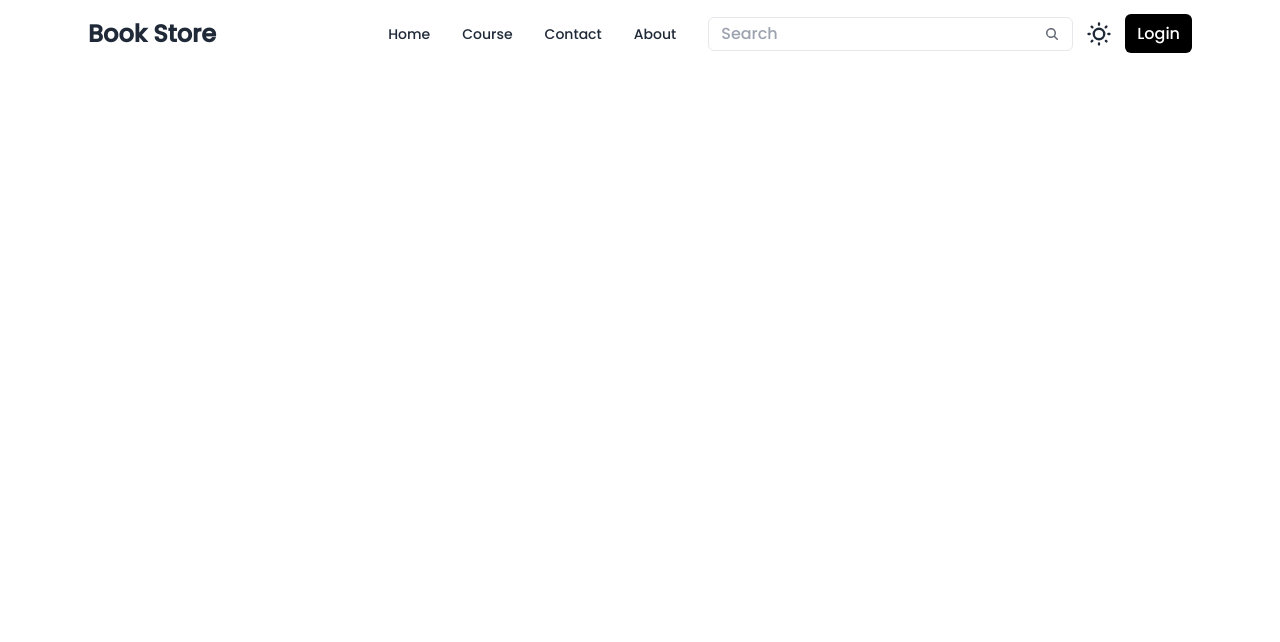
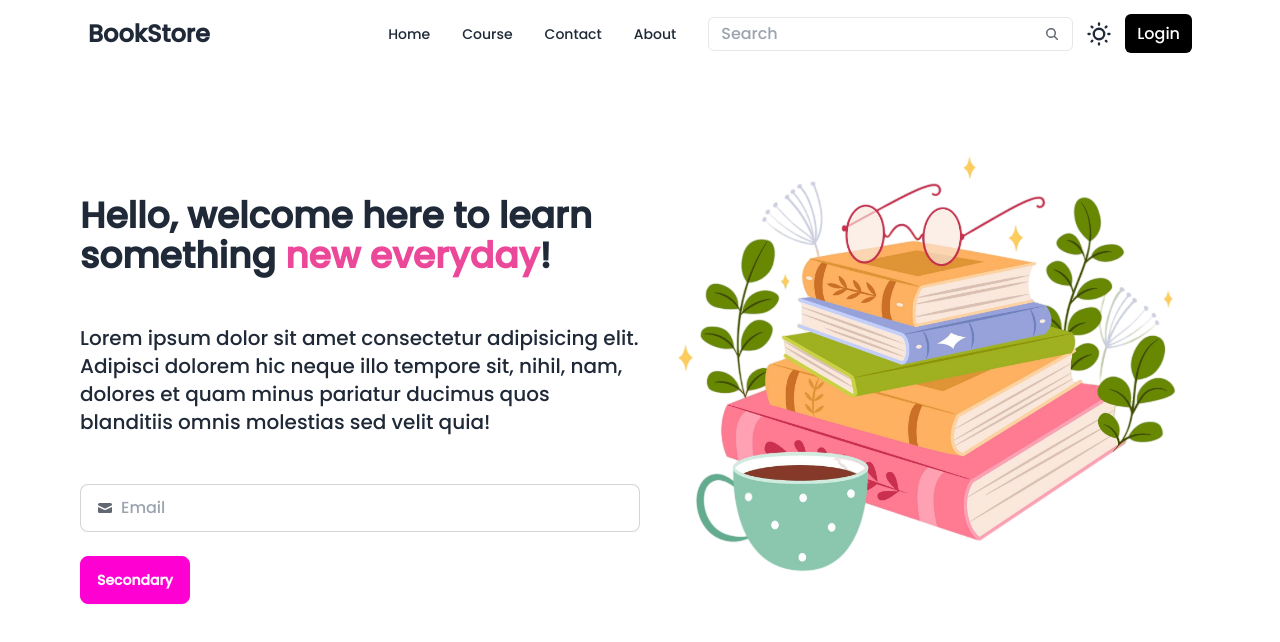
Before and after one commit to BhumikaDhimmar/Book-Store, a React (Vite) app in the folder Frontend/: page / in a window 1280 px wide. Shown: the top 642 px of the page. Built offline with nearby package versions, Linux system fonts and the light colour scheme.

Commit message:
banner part completed

```diff
--- a/Frontend/src/App.jsx
+++ b/Frontend/src/App.jsx
@@ -1,10 +1,12 @@
 import React from "react";
 import Navbar from "./components/Navbar";
+import Banner from "./components/Banner";
 
 function App() {
   return (
     <>
       <Navbar></Navbar>
+      <Banner></Banner>
     </>
   );
 }
--- /dev/null
+++ b/Frontend/src/components/Banner.jsx
@@ -0,0 +1,44 @@
+import React from "react";
+import banner from "/Banner2.png";
+
+function Banner() {
+  return (
+    <>
+      <div className="max-w-screen-2x1 container mx-auto md:px-20 px-4 flex flex-col md:flex-row">
+        <div className=" order-2 md:order-1 w-full md:w-1/2 mt-12 md:mt-32">
+          <div className="space-y-12">
+            <h1 className="text-4xl font-bold">
+              Hello, welcome here to learn something{" "}
+              <span className="text-pink-500">new everyday</span>!
+            </h1>
+            <p className="text-xl">
+              Lorem ipsum dolor sit amet consectetur adipisicing elit. Adipisci
+              dolorem hic neque illo tempore sit, nihil, nam, dolores et quam
+              minus pariatur ducimus quos blanditiis omnis molestias sed velit
+              quia!
+            </p>
+            <label className="input input-bordered flex items-center gap-2">
+              <svg
+                xmlns="http://www.w3.org/2000/svg"
+                viewBox="0 0 16 16"
+                fill="currentColor"
+                className="w-4 h-4 opacity-70"
+              >
+                <path d="M2.5 3A1.5 1.5 0 0 0 1 4.5v.793c.026.009.051.02.076.032L7.674 8.51c.206.1.446.1.652 0l6.598-3.185A.755.755 0 0 1 15 5.293V4.5A1.5 1.5 0 0 0 13.5 3h-11Z" />
+                <path d="M15 6.954 8.978 9.86a2.25 2.25 0 0 1-1.956 0L1 6.954V11.5A1.5 1.5 0 0 0 2.5 13h11a1.5 1.5 0 0 0 1.5-1.5V6.954Z" />
+              </svg>
+              <input type="text" className="grow" placeholder="Email" />
+            </label>
+          </div>
+
+          <button className="btn mt-6 btn-secondary">Secondary</button>
+        </div>
+        <div className="order-1 md:order-2 w-full md:w-1/2">
+          <img src={banner} className="w-33 h-33" alt=""></img>
+        </div>
+      </div>
+    </>
+  );
+}
+
+export default Banner;
--- a/Frontend/src/components/Navbar.jsx
+++ b/Frontend/src/components/Navbar.jsx
@@ -1,3 +1,5 @@
+import React from "react";
+
 function Navbar() {
   const navItems = (
     <>
@@ -48,7 +50,7 @@
                 {navItems}
               </ul>
             </div>
-            <a className="text-2xl font-bold cursor:pointer">Book Store</a>
+            <a className="text-2xl font-bold cursor:pointer">BookStore</a>
           </div>
           <div className="navbar-end space-x-3">
             <div className="navbar-center hidden lg:flex">
```
Also changed, not shown: Frontend/public/Banner2.png (added), 1 other file (tests, documents, lock files or other folders).
